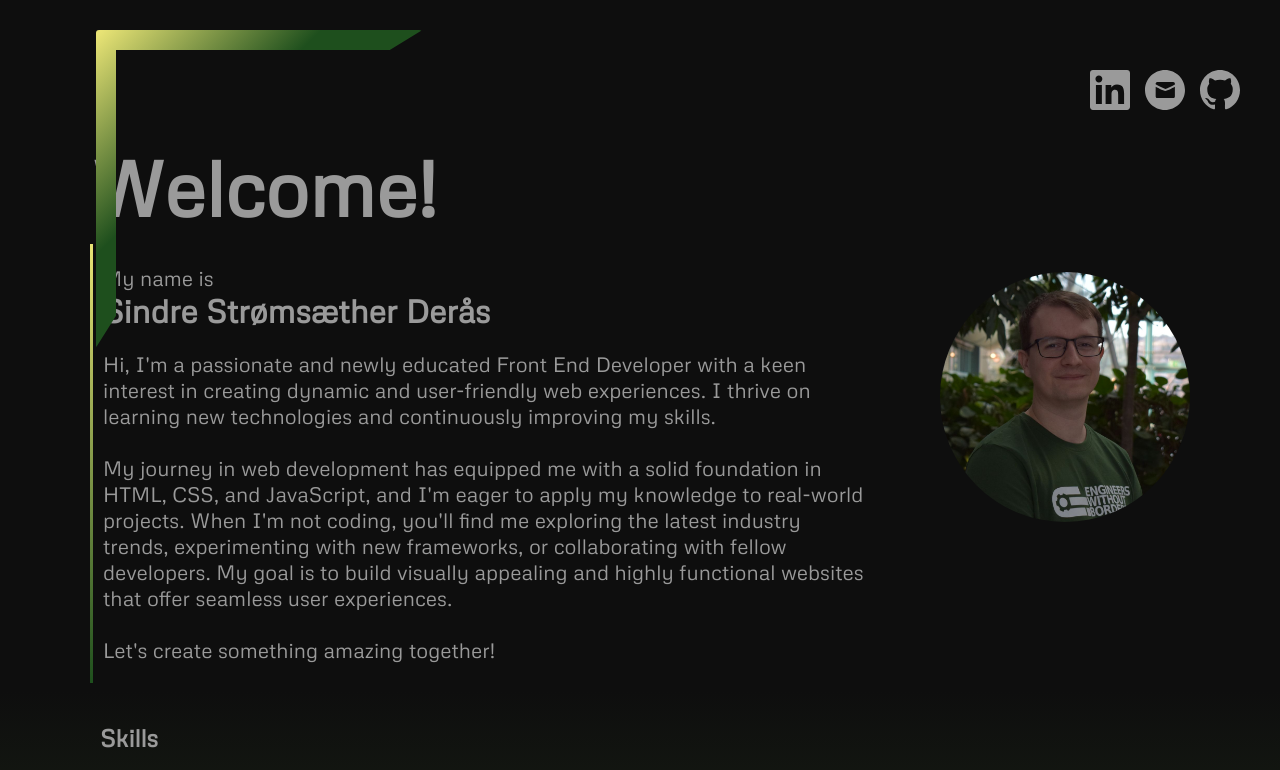
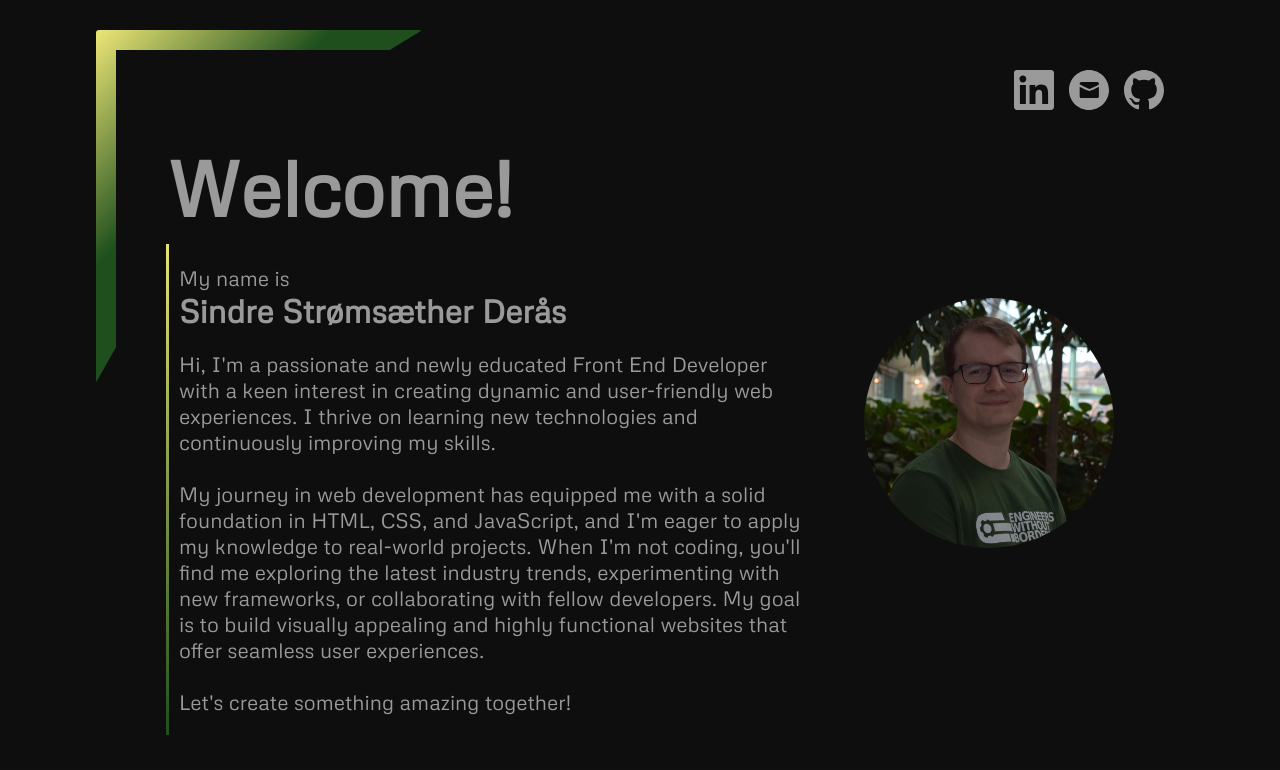
Before and after one commit to ESPR07/ESPR07, a React (Vite) app: page / in a window 1280 px wide. Shown: the top 770 px of the page. Built offline with nearby package versions, Linux system fonts and the light colour scheme.

Commit message:
added redirect file

```diff
--- a/src/components/Homepage/Homepage.module.css
+++ b/src/components/Homepage/Homepage.module.css
@@ -2,7 +2,6 @@
   padding: 20px;
   width: 100%;
   height: 100%;
-  min-width: 1200px;
 }
 
 .socials {
@@ -52,7 +51,7 @@
   margin-bottom: 30px;
 }
 
-.infoContainer img {
+.infoTextImage img {
   grid-area: image;
   max-width: 250px;
   max-height: 250px;
```
Also changed, not shown: 1 other file (tests, documents, lock files or other folders).
